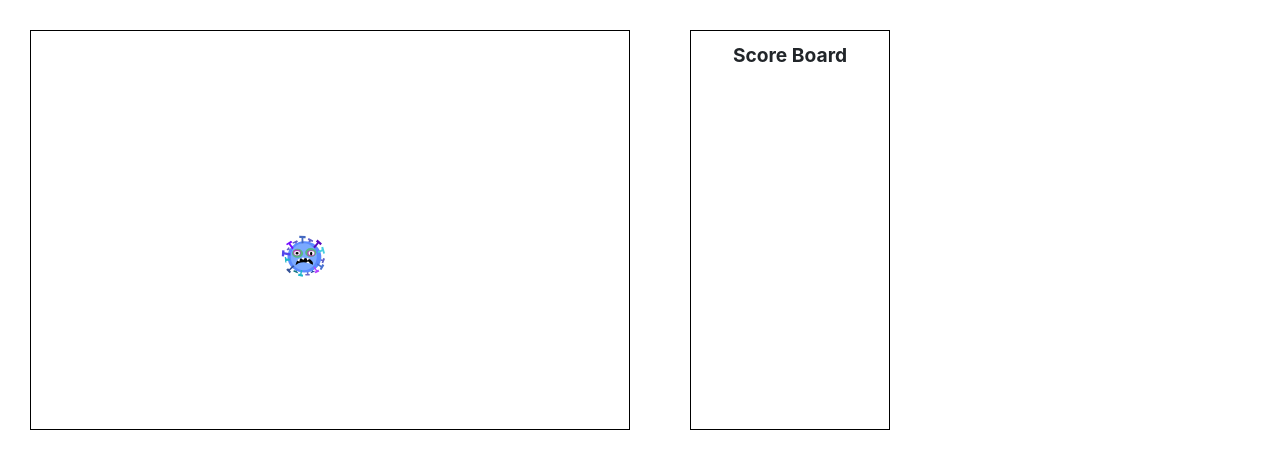
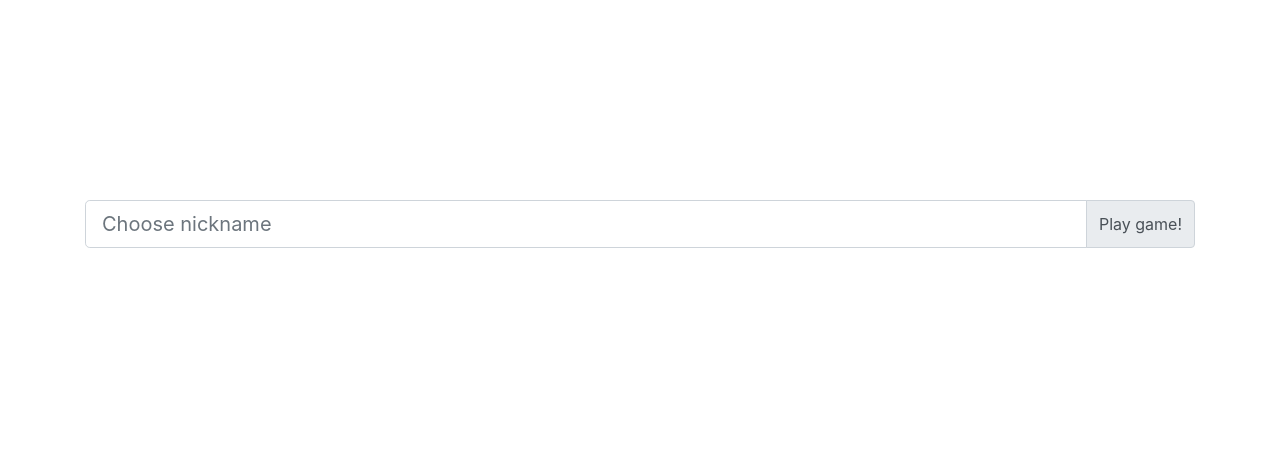
Before and after one commit to paulinaarnesson/virus_game, a website: page public/index.html in a window 1280 px wide. Drawn offline with nearby package versions, Linux system fonts and the light colour scheme; no server answers.

Commit message:
Html for sing in page done

```diff
--- a/public/assets/style.css
+++ b/public/assets/style.css
@@ -23,6 +23,11 @@
 	width: 200px;
 }
 
+#username-form{
+	margin-top: 200px;
+	width: 100%;
+}
+
 #virus_game{
 	display: flex;
 }
--- a/public/index.html
+++ b/public/index.html
@@ -10,16 +10,18 @@
 </head>
 	<body>
 		<div id="app">
-			<div id="signIn" class="container hide">
+			<div id="sign_in" class="container">
 				<form id="username-form">
-					<div class="form-group">
-						<input type="text" id="username" class="form-control form-control-lg" required placeholder="Choose ">
-					</div>
-
-					<button type="submit" class="btn btn-primary">Connect!</button>
+					<div class="form-group input-group">
+						<input type="text" id="username" class="form-control form-control-lg" required placeholder="Choose nickname">
+						<div class="input-group-append">
+							<button class="input-group-text" id="play_button">Play game!</button>
+						</div>
+					</div><!-- /.form-group -->
 				</form><!-- /#username-form -->
 			</div><!-- /#sign_in -->
-			<div id="wrapper">
+
+			<div id="wrapper" class="hide">
 				<div id="virus_game">
 					<div id="game_area">
 						<img src="./assets/images/virus.svg" alt="Illustration of a virus">
```
